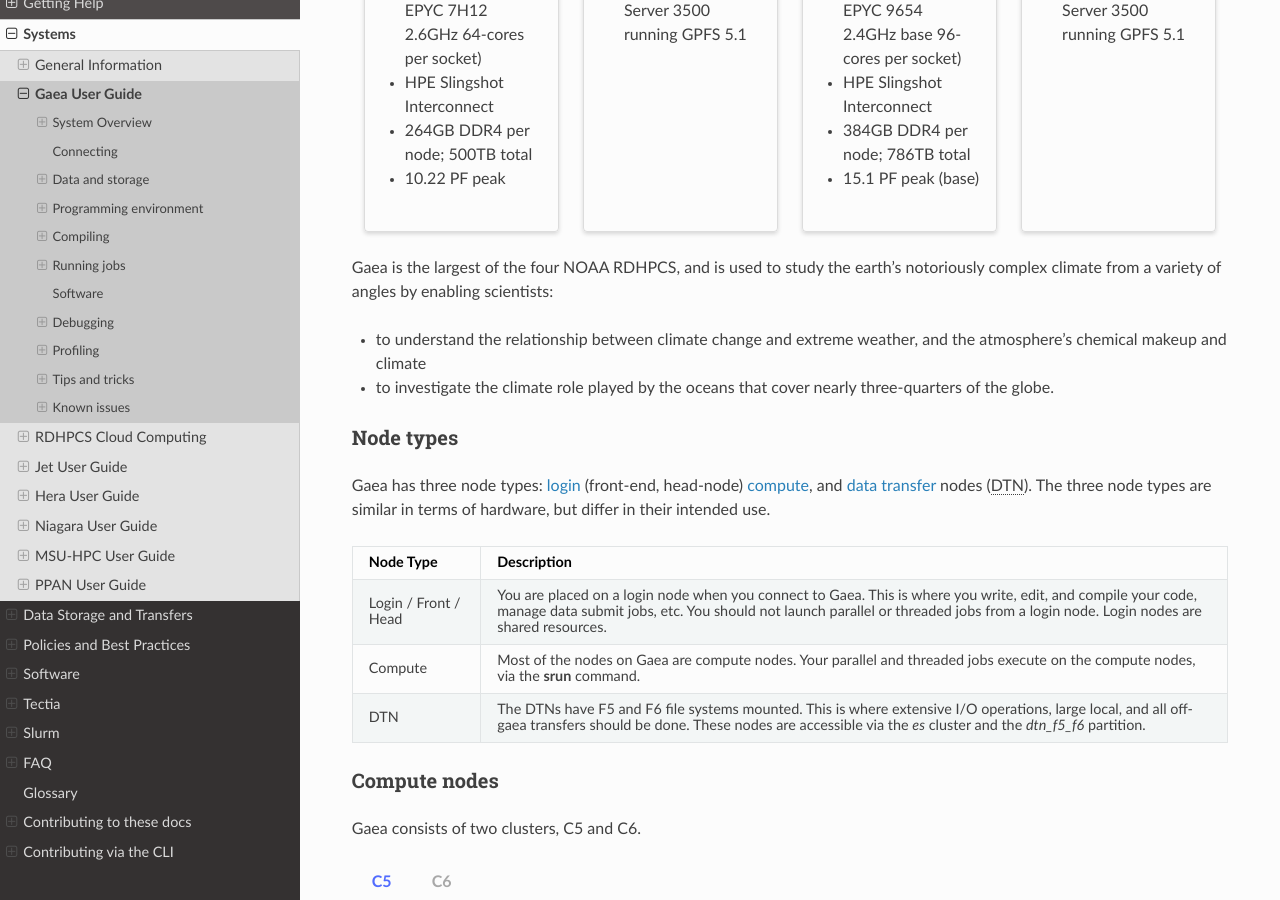
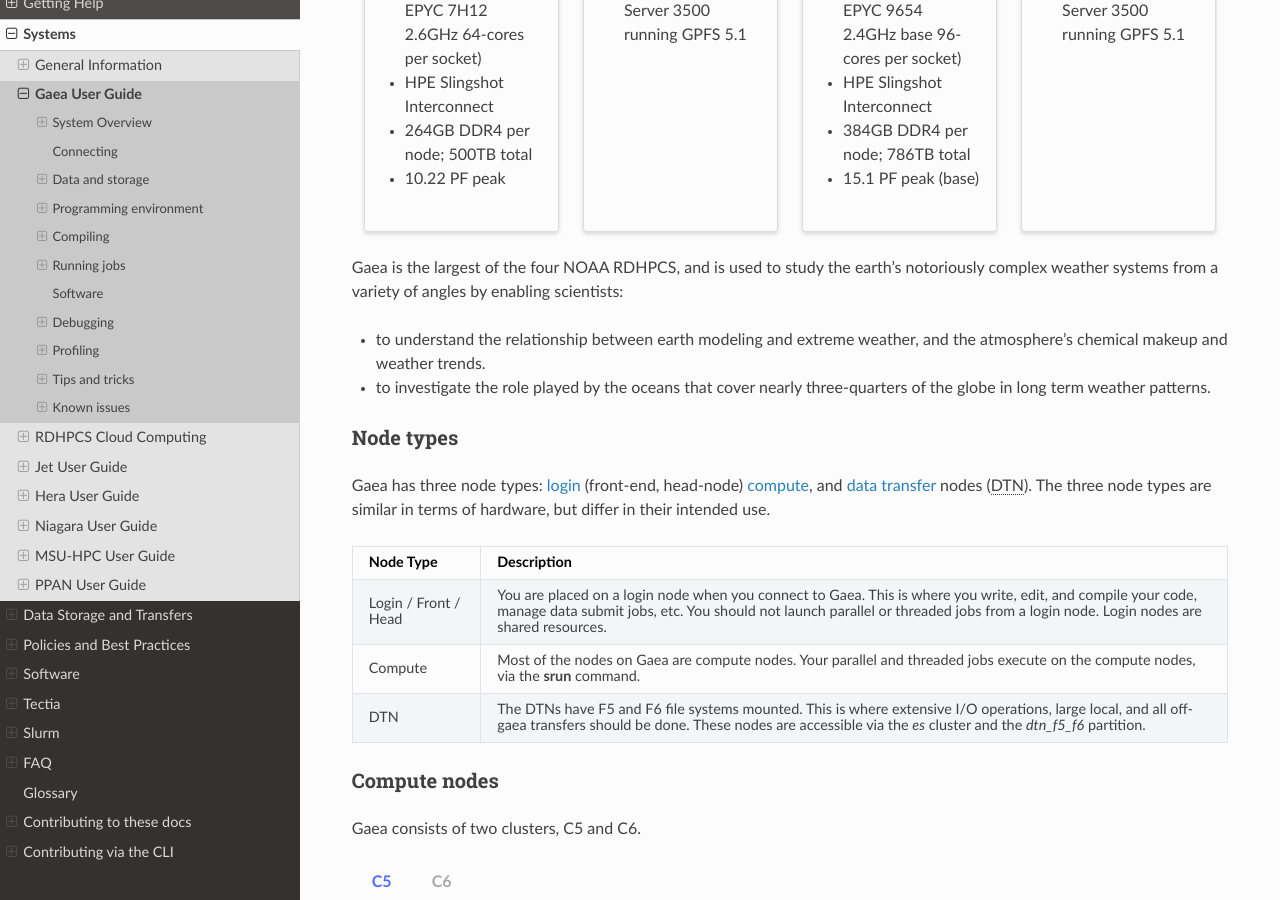
Before and after one commit to NOAA-RDHPCS/noaa-rdhpcs.github.io, a Sphinx documentation site: the page built from source/systems/gaea_user_guide.rst, in a window 1280 px wide and 900 px high, scrolled down 981 px. Built offline with Sphinx 7.4.7 and the Read the Docs theme 3.1.0, drawn with Linux system fonts in a browser that asks for light colours.

Commit message:
res ipsa loquitor

```diff
--- a/source/systems/MSU-HPC_user_guide.rst
+++ b/source/systems/MSU-HPC_user_guide.rst
@@ -16,7 +16,7 @@ NOAA has provided Mississippi State University (MSU) with Grants to
 install and manage High Performance Computing (HPC) Systems to further
 NOAA’s scientific research and collaboration. Through this close
 partnership NOAA hopes to advance its research goals in the areas of
-Severe Weather and Climate research. The exchange of technical
+Severe Weather Pattern research. The exchange of technical
 information between NOAA and MSU should be of great value and be
 beneficial to both HPC programs.
 
--- a/source/systems/gaea_user_guide.rst
+++ b/source/systems/gaea_user_guide.rst
@@ -97,13 +97,13 @@ points at Atlanta and Chicago.
     * IBM Elastic Storage Server 3500 running GPFS 5.1
 
 Gaea is the largest of the four NOAA RDHPCS, and is used to study the
-earth's notoriously complex climate from a variety of angles by
+earth's notoriously complex weather systems from a variety of angles by
 enabling scientists:
 
-* to understand the relationship between climate change and extreme weather,
-  and the atmosphere's chemical makeup and climate
-* to investigate the climate role played by the oceans that cover nearly
-  three-quarters of the globe.
+* to understand the relationship between earth modeling and extreme weather,
+  and the atmosphere's chemical makeup and weather trends.
+* to investigate the role played by the oceans that cover nearly
+  three-quarters of the globe in long term weather patterns.
 
 .. _gaea-node-types:
 
--- a/source/systems/hera_user_guide.rst
+++ b/source/systems/hera_user_guide.rst
@@ -12,7 +12,7 @@ About NESCC
 The NOAA Environmental Security Computing Center (NESCC), located in
 Fairmont, West Virginia, is the location of NOAA's newest High
 Performance Computing Data Center. This site provides computing
-resources to support NOAA's research in Weather and Climate modeling
+resources to support NOAA's research in long-range weather modeling
 as well as its other environmental research areas.
 
 There are currently two major systems at NESCC:
--- a/source/systems/niagara_user_guide.rst
+++ b/source/systems/niagara_user_guide.rst
@@ -12,7 +12,7 @@ Niagara User Guide
 System Overview
 ===============
 
-As NOAA's R&D severe weather and climate projects expand  to
+As NOAA's R&D severe long range weather projects expand  to
 geographically dispersed private and public HPC clouds, it is
 imperative that the the NOAA RDHPCS program provide a service for data
 dissemination and analysis outside of the traditional HPC environment.
```
Also changed, not shown: source/software/workflows/rocoto/index.rst (+4 -4 lines).
